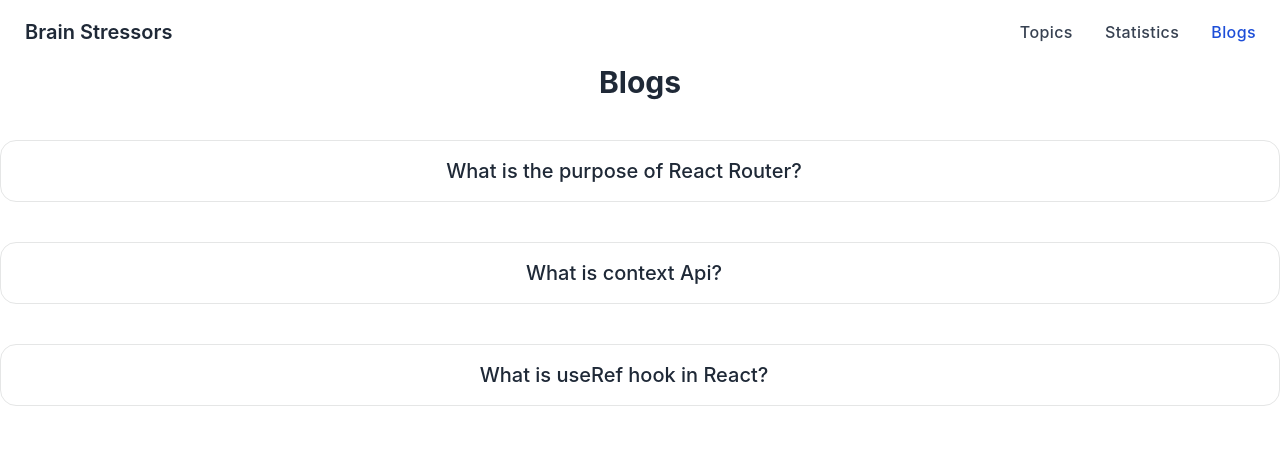
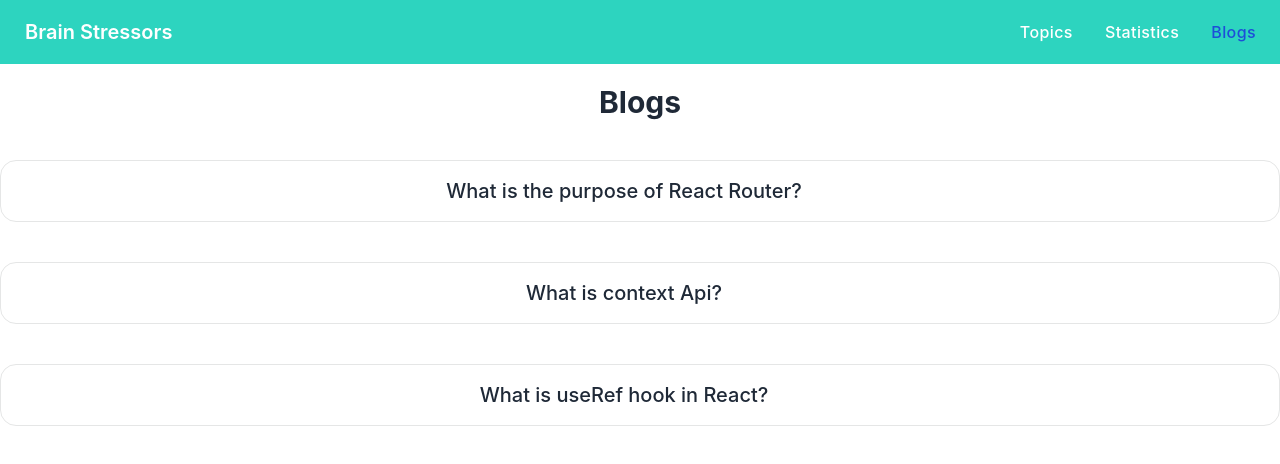
Before and after one commit to sartajdev007/brain-stressors-react, a React (Create React App) app: page /blogs in a window 1280 px wide. Shown: the top 464 px of the page. Built offline with nearby package versions, Linux system fonts and the light colour scheme.

Commit message:
blog section added

```diff
--- a/src/components/Blogs/Blogs.js
+++ b/src/components/Blogs/Blogs.js
@@ -2,7 +2,7 @@ import React from 'react';
 
 const Blogs = () => {
     return (
-        <div>
+        <div className='mt-5'>
             <h1 className='text-3xl align-middle font-bold'>Blogs</h1>
             <div className='mt-10'>
                 <div tabIndex={0} className="collapse border border-base-300 bg-base-100 rounded-box">
--- a/src/components/Header/Header.js
+++ b/src/components/Header/Header.js
@@ -3,7 +3,7 @@ import { Link, NavLink } from 'react-router-dom';
 
 const Header = () => {
     return (
-        <div className='navbar bg-base-100'>
+        <div className='navbar bg-teal-400 text-white'>
             <div className="navbar-start">
                 <div className="dropdown">
                     <label tabindex="0" class="btn btn-ghost lg:hidden">
@@ -13,21 +13,21 @@ const Header = () => {
                         <li><NavLink to='topics' className={({ isActive }) =>
                             isActive
                                 ? 'font-medium tracking-wide text-blue-700 transition-colors duration-200 hover:text-deep-purple-accent-400'
-                                : 'font-medium tracking-wide text-gray-700 transition-colors duration-200 hover:text-deep-purple-accent-400'
+                                : 'font-medium tracking-wide text-white transition-colors duration-200 hover:text-deep-purple-accent-400'
                         }>Topics</NavLink></li>
                         <li><NavLink to='statistics' className={({ isActive }) =>
                             isActive
                                 ? 'font-medium tracking-wide text-blue-700 transition-colors duration-200 hover:text-deep-purple-accent-400'
-                                : 'font-medium tracking-wide text-gray-700 transition-colors duration-200 hover:text-deep-purple-accent-400'
+                                : 'font-medium tracking-wide text-white transition-colors duration-200 hover:text-deep-purple-accent-400'
                         }>Statistics</NavLink></li>
                         <li><NavLink to='blogs' className={({ isActive }) =>
                             isActive
                                 ? 'font-medium tracking-wide text-blue-700 transition-colors duration-200 hover:text-deep-purple-accent-400'
-                                : 'font-medium tracking-wide text-gray-700 transition-colors duration-200 hover:text-deep-purple-accent-400'
+                                : 'font-medium tracking-wide text-white transition-colors duration-200 hover:text-deep-purple-accent-400'
                         }>Blogs</NavLink></li>
                     </ul>
                 </div>
-                <button className='btn btn-ghost normal-case text-xl'>
+                <button className='btn btn-ghost normal-case text-xl text-white'>
                     Brain Stressors
                 </button>
             </div>
@@ -36,17 +36,17 @@ const Header = () => {
                     <li><NavLink to='topics' className={({ isActive }) =>
                         isActive
                             ? 'font-medium tracking-wide text-blue-700 transition-colors duration-200 hover:text-deep-purple-accent-400'
-                            : 'font-medium tracking-wide text-gray-700 transition-colors duration-200 hover:text-deep-purple-accent-400'
+                            : 'font-medium tracking-wide text-white transition-colors duration-200 hover:text-deep-purple-accent-400'
                     }>Topics</NavLink></li>
                     <li><NavLink to='statistics' className={({ isActive }) =>
                         isActive
                             ? 'font-medium tracking-wide text-blue-700 transition-colors duration-200 hover:text-deep-purple-accent-400'
-                            : 'font-medium tracking-wide text-gray-700 transition-colors duration-200 hover:text-deep-purple-accent-400'
+                            : 'font-medium tracking-wide text-white-700 transition-colors duration-200 hover:text-deep-purple-accent-400'
                     }>Statistics</NavLink></li>
                     <li><NavLink to='blogs' className={({ isActive }) =>
                         isActive
                             ? 'font-medium tracking-wide text-blue-700 transition-colors duration-200 hover:text-deep-purple-accent-400'
-                            : 'font-medium tracking-wide text-gray-700 transition-colors duration-200 hover:text-deep-purple-accent-400'
+                            : 'font-medium tracking-wide text-white transition-colors duration-200 hover:text-deep-purple-accent-400'
                     }>Blogs</NavLink></li>
                 </ul>
             </div>
--- a/src/components/Quiz/Quiz.js
+++ b/src/components/Quiz/Quiz.js
@@ -19,10 +19,10 @@ const Quiz = ({ quiz }) => {
     }
 
     return (
-        <div className='border-2 m-10 bg-violet-300 shadow-2xl p-8 rounded-xl'>
+        <div className='border-2 m-10 bg-sky-300 shadow-2xl p-8 rounded-xl'>
             <h2 className='font-semibold text-xl'>{question.split('<p>').join('').split('</p>').join('')}</h2>
             <button onClick={() => setShowAnswer(!showAnswer)}>{showAnswer ? <EyeSlashIcon className="h-6 w-6 text-white"></EyeSlashIcon> : <EyeIcon className="h-6 w-6 text-white"></EyeIcon>}</button>
-            <p className="text-red-500 font-bold text-xl">{showAnswer && correctAnswer}</p>
+            <p className="text-indigo-700 font-bold text-md">{showAnswer && correctAnswer}</p>
             <div className='grid lg:grid-cols-2 gap-2 p'>
                 {
                     options.map(option =>
--- a/src/components/Statistics/Statistics.js
+++ b/src/components/Statistics/Statistics.js
@@ -6,8 +6,8 @@ const Statistics = () => {
     const stats = useLoaderData()
     return (
 
-        <div className='flex-col justify-center align-middle'>
-            <h2 className='text-2xl font-semibold'>Statistics</h2>
+        <div className='flex-col justify-center align-middle mt-5'>
+            <h2 className='text-2xl font-semibold'>Number of questions in each section</h2>
             <div className='mt-10'>
                 <BarChart className='align-center' width={730} height={250} data={stats.data}>
                     <CartesianGrid strokeDasharray="3 3" />
```
